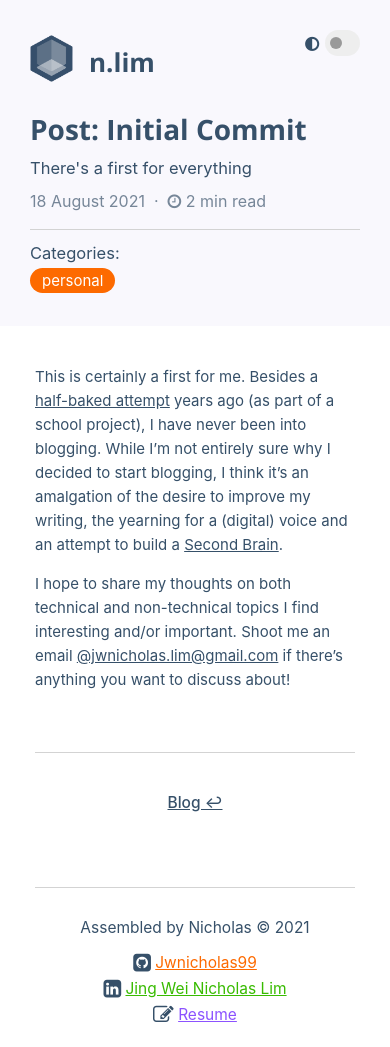
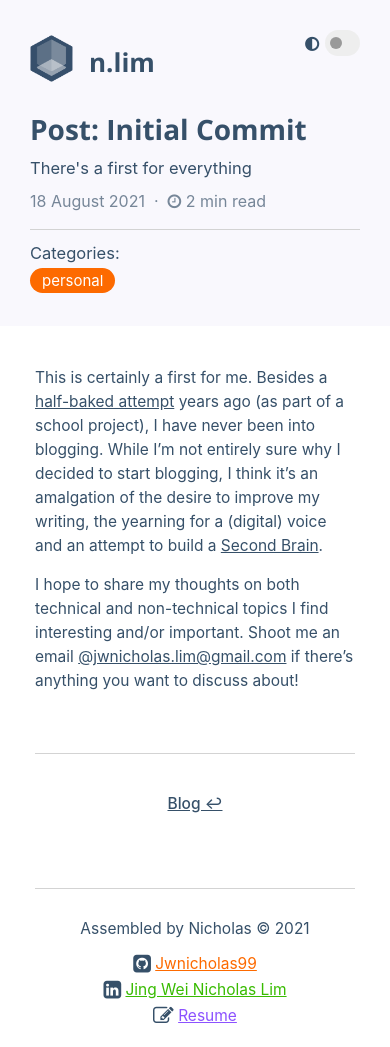
Before and after one commit to jwnicholas99/jwnicholas99.github.io, a Jekyll site: the page built from _posts/2021-08-18-initial-commit.markdown, in a window 390 px wide. Built offline with Jekyll 4.4.1, drawn with Linux system fonts in a browser that asks for light colours; nearby versions of some CDN libraries; some web fonts are replaced.

Commit message:
[FIX] Increase font size on mobile

```diff
--- a/_sass/styles.scss
+++ b/_sass/styles.scss
@@ -711,7 +711,6 @@ section:hover .section-heading span {
 
   @media (max-width: 600px){
     line-height: 24px;
-    font-size: 15px;
 
     figure {
       figcaption {
```
